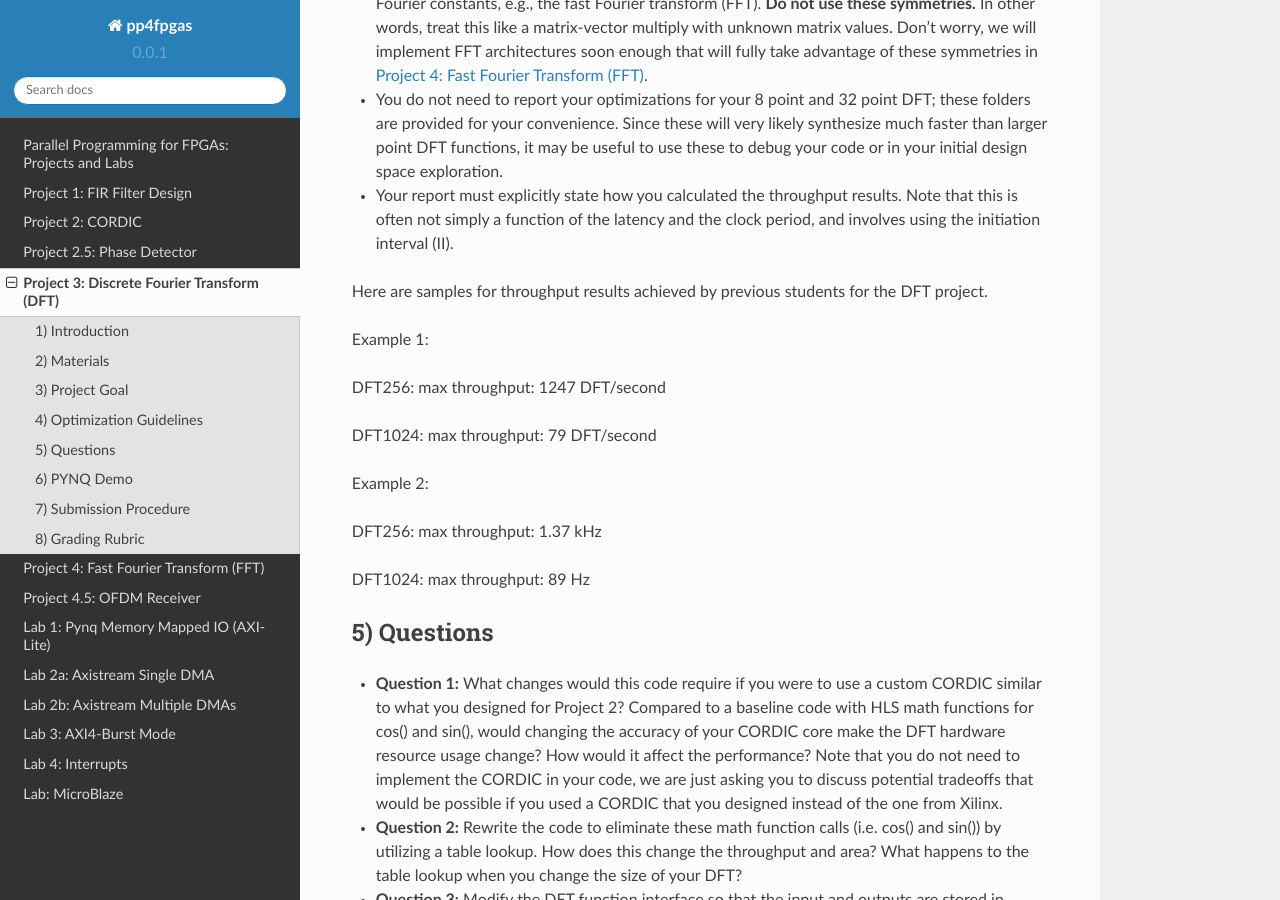
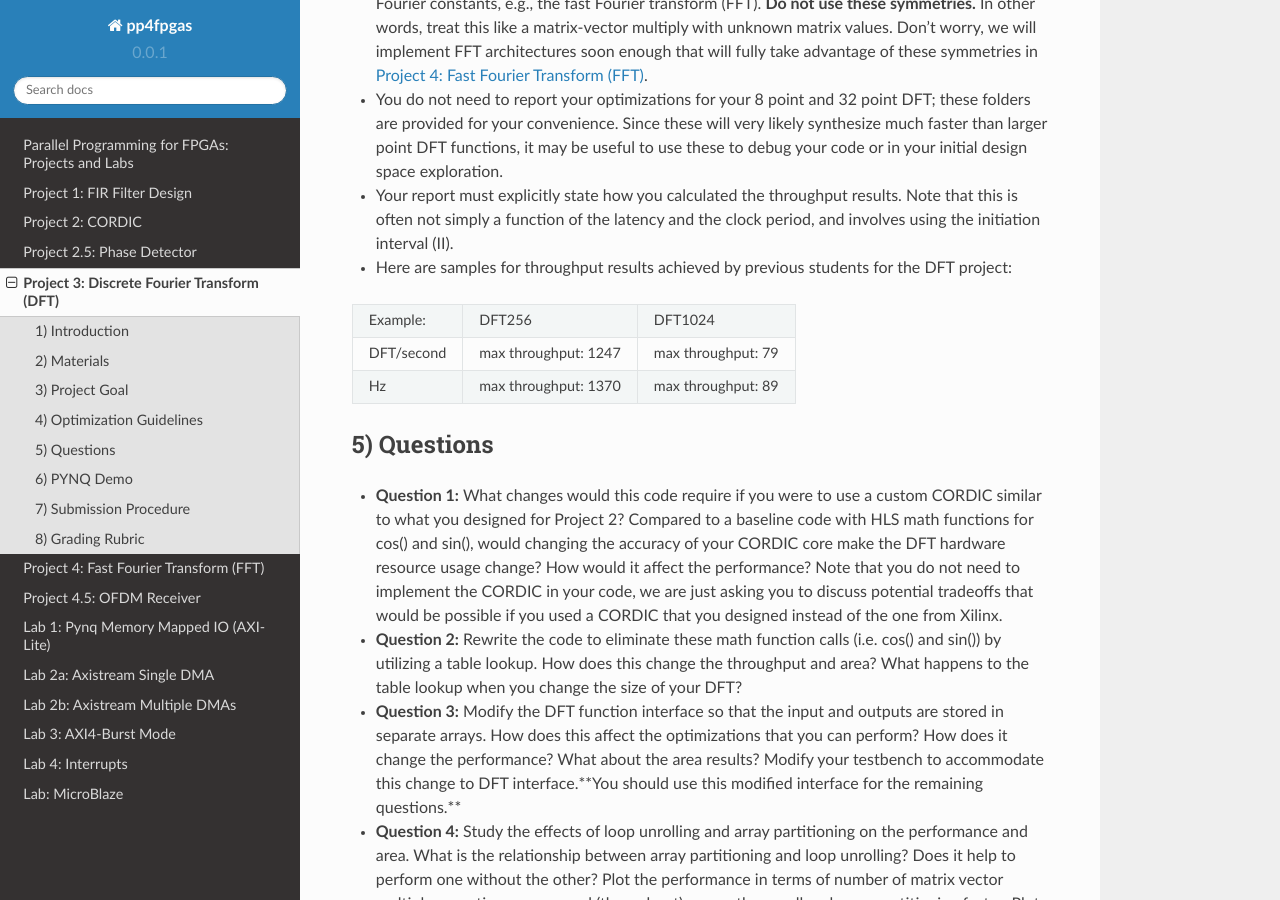
Before and after one commit to KastnerRG/Read_the_docs, a Sphinx documentation site: the page built from docs/project3.rst, in a window 1280 px wide and 900 px high, scrolled down 2072 px. Built offline with Sphinx 7.4.7 and the Read the Docs theme 2.0.0, drawn with Linux system fonts in a browser that asks for light colours.

Commit message:
Added throughput examples

```diff
--- a/docs/project3.rst
+++ b/docs/project3.rst
@@ -66,19 +66,15 @@ The key in this project is to understand the tradeoffs between loop optimization
 
 * Your report must explicitly state how you calculated the throughput results. Note that this is often not simply a function of the latency and the clock period, and involves using the initiation interval (II).
 
-Here are samples for throughput results achieved by previous students for the DFT project.
+* Here are samples for throughput results achieved by previous students for the DFT project:
 
-Example 1:
-
-DFT256:		max throughput: 1247	DFT/second
-
-DFT1024:	max throughput: 79		DFT/second
-
-Example 2:
-
-DFT256:		max throughput: 1.37	kHz
-
-DFT1024:	max throughput: 89		Hz
++------------+----------------------+--------------------+
+| Example:   | DFT256               | DFT1024            |
++------------+----------------------+--------------------+
+| DFT/second | max throughput: 1247 | max throughput: 79 |
++------------+----------------------+--------------------+
+| Hz         | max throughput: 1370 | max throughput: 89 |
++------------+----------------------+--------------------+
 
 5) Questions
 ------------
```
